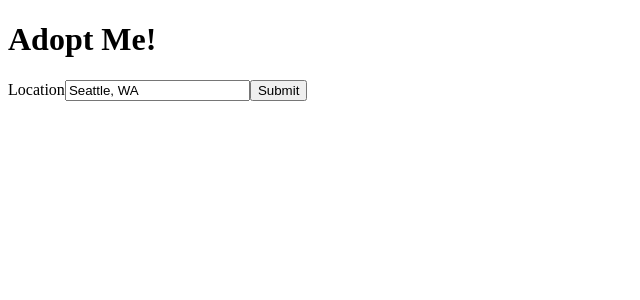
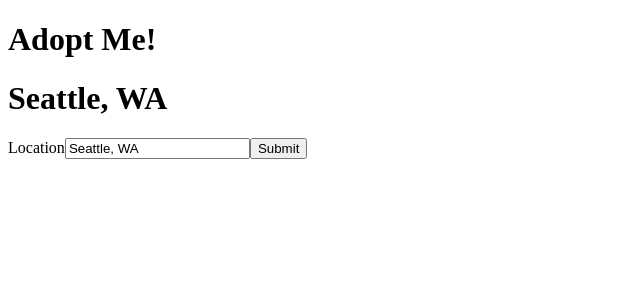
Before and after one commit to corbinarnett/adopt-me, a React app: page / in a window 1280 px wide. Shown: the top 300 px of the page, without its empty margins (0-640 px from the left). Built offline with nearby package versions, Linux system fonts and the light colour scheme; the HTML template or start-up script is replaced by a standard one.

Commit message:
install eslint react hooks plugin

```diff
--- a/package.json
+++ b/package.json
@@ -27,6 +27,7 @@
     "eslint-plugin-import": "^2.20.1",
     "eslint-plugin-jsx-a11y": "^6.2.3",
     "eslint-plugin-react": "^7.19.0",
+    "eslint-plugin-react-hooks": "^3.0.0",
     "parcel-bundler": "^1.12.4",
     "prettier": "^2.0.1"
   },
--- a/src/SearchParams.js
+++ b/src/SearchParams.js
@@ -2,12 +2,20 @@ import React, { useState } from "react";
 
 const SearchParams = () => {
   const [location, setLocation] = useState("Seattle, WA");
+
+
   return (
     <div className="search-params">
+    <h1>{location}</h1>
       <form>
         <label htmlFor="location">
           Location
-          <input id="location" value={location} placeholder="Location" onChange={e => setLocation(e.target.value)}/>
+          <input
+            id="location"
+            value={location}
+            placeholder="Location"
+            onChange={(e) => setLocation(e.target.value)}
+          />
         </label>
         <button type="submit">Submit</button>
       </form>
```
Also changed, not shown: .eslintrc.json, 1 other file (tests, documents, lock files or other folders).
